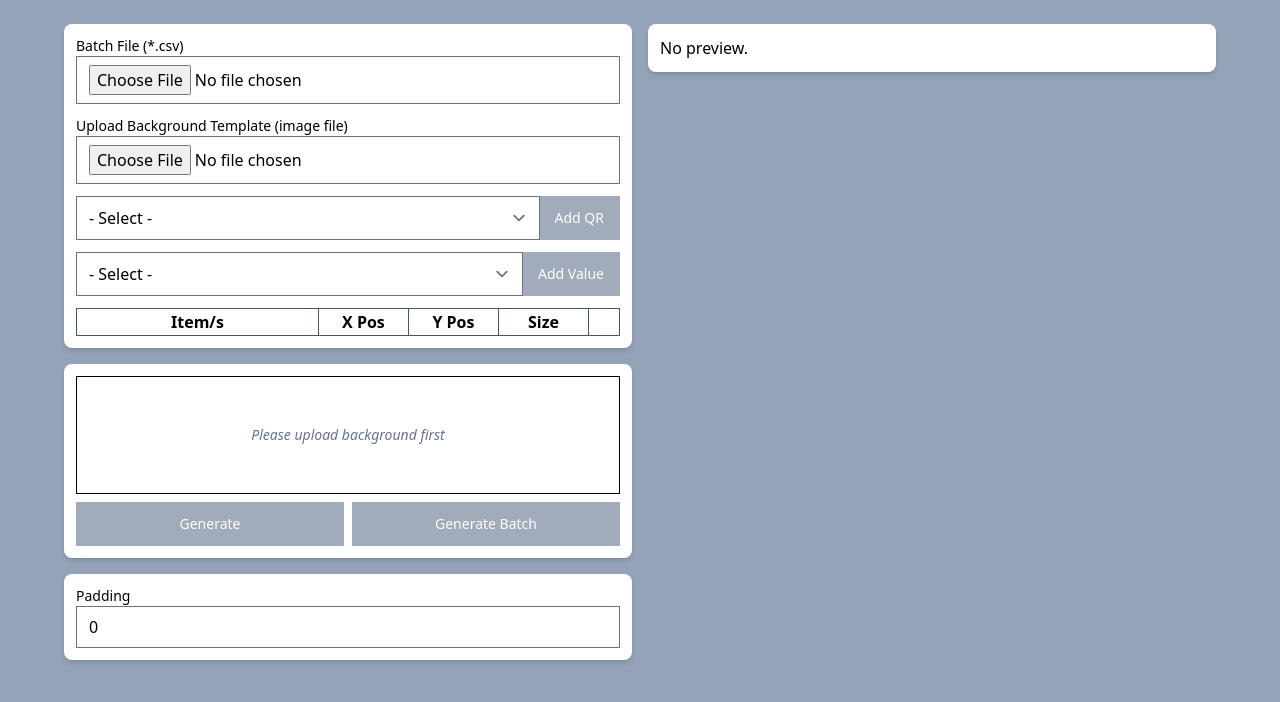
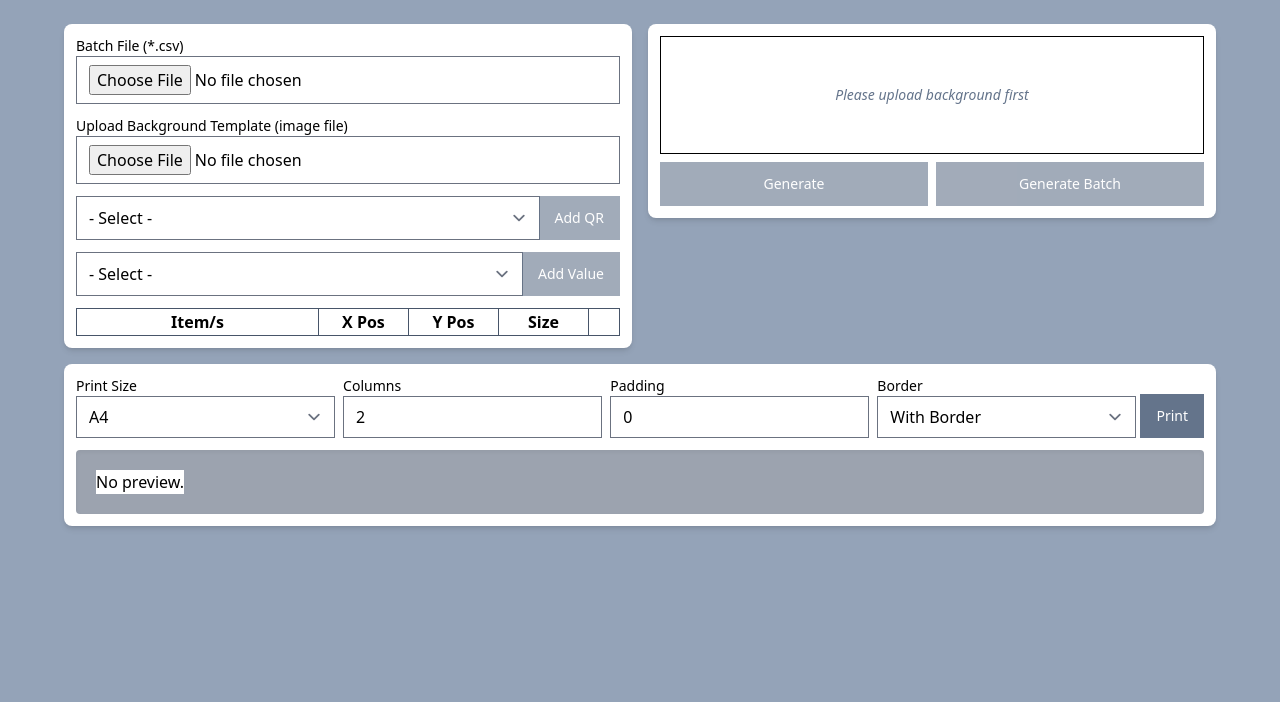
Before and after one commit to alsapalat/asset-tag-ui, a React (Vite) app: page / in a window 1280 px wide. Shown: the top 702 px of the page. Built offline with nearby package versions, Linux system fonts and the light colour scheme.

Commit message:
feat: print

```diff
--- a/src/index.css
+++ b/src/index.css
@@ -14,3 +14,14 @@
 .btn {
   @apply bg-slate-500 text-white text-sm whitespace-nowrap px-4 py-3 disabled:opacity-60
 }
+
+.print-ref {
+  display: block;
+}
+
+@media print {
+  .print-block {
+    break-inside: avoid;
+    page-break-inside: avoid;
+  }
+}
--- a/src/print-batcher/BatchForm.tsx
+++ b/src/print-batcher/BatchForm.tsx
@@ -1,4 +1,4 @@
-import { useEffect, useState } from 'react'
+import { useEffect, useRef, useState } from 'react'
 import AddVariable from './AddVariable';
 import { useBatchSelector, useBatchState } from './context';
 import csvToJson from './csvToJson';
@@ -48,6 +48,7 @@ function BatchForm({}: Props) {
     patch({ variables: variables.concat([{ id, type: 'VALUE', xPos: 0, yPos: 0, size: 12 }]) });
   }
   useEffect(() => {
+    if (true) return;
     patch({ columns: cols, values, background: bg });
   }, [cols, values, bg]);
   return (
--- a/src/print-batcher/GridForm.tsx
+++ b/src/print-batcher/GridForm.tsx
@@ -1,14 +1,36 @@
-import { useState } from 'react'
 import { IGridForm } from './types';
 
-type Props = {}
+type Props = {
+  form: IGridForm
+  setForm: React.Dispatch<React.SetStateAction<IGridForm>>
+}
 
-function GridForm({}: Props) {
-  const [form, setForm] = useState<IGridForm>({
-    padding: 0
-  });
+function GridForm({ form, setForm }: Props) {
   return (
-    <div className="space-y-3">
+    <div className="grid grid-cols-4 gap-2">
+      <label className="block text-sm">
+        Print Size
+        <select
+          className="form-select w-full"
+          onChange={(e) => setForm({ ...form, paper: e.target.value as ('A4' | 'LETTER') })}
+          title="Paper"
+          value={form.paper}
+
+        >
+          <option value="A4">A4</option>
+          <option value="LETTER">Letter</option>
+        </select>
+      </label>
+      <label className="block text-sm">
+        Columns
+        <input
+          className="form-input w-full"
+          type="number"
+          onChange={(e) => setForm({ ...form, columns: e.target.value })}
+          title="Columns"
+          value={form.columns}
+        />
+      </label>
       <label className="block text-sm">
         Padding
         <input
@@ -19,6 +41,19 @@ function GridForm({}: Props) {
           value={form.padding}
         />
       </label>
+      <label className="block text-sm">
+        Border
+        <select
+          className="form-select w-full"
+          onChange={(e) => setForm({ ...form, border: e.target.value as ('1' | '0') })}
+          title="Border"
+          value={form.border}
+
+        >
+          <option value="1">With Border</option>
+          <option value="0">Without Border</option>
+        </select>
+      </label>
     </div>
   )
 }
--- a/src/print-batcher/GridPreview.tsx
+++ b/src/print-batcher/GridPreview.tsx
@@ -1,20 +1,61 @@
-import React from 'react'
+import React, { useEffect, useRef, useState } from 'react'
 import { useBatchSelector } from './context'
+import GridForm from './GridForm'
+import { IGridForm } from './types';
 
 type Props = {}
 
+const MAP_PAPER_CLASS = {
+  A4: "w-[210mm] h-297mm",
+  LETTER: "w-[8.5in] h-[11in]",
+}
+
 function GridPreview({}: Props) {
+  const [form, setForm] = useState<IGridForm>({
+    paper: 'A4',
+    columns: 2,
+    padding: 0,
+    border: '1'
+  });
+  const printRef = useRef<any>(null);
   const output = useBatchSelector<Array<string>>((v: any) => v?.output || [])
+  const handlePrint = () => {
+    const mywindow = window.open('', 'PRINT', 'height=600,width=800');
+    if (!mywindow) return;
+    mywindow.document.write('<html><head><title>' + document.title  + '</title>');
+    mywindow.document.write(document.head.innerHTML);
+    mywindow.document.write('</head><body>');
+    mywindow.document.write(printRef.current.outerHTML);
+    mywindow.document.write('</body></html>');
+
+    mywindow.document.close(); // necessary for IE >= 10
+    mywindow.focus(); // necessary for IE >= 10*/
+
+    mywindow.print();
+    mywindow.close();
+
+    return true;
+  }
   return (
     <div>
-      <div className="grid grid-cols-2">
+      <div className="flex space-x-1">
+        <GridForm form={form} setForm={setForm} />
+        <div className="flex items-end">
+          <button className="btn" type="button" onClick={handlePrint}>Print</button>
+        </div>
+      </div>
+      <div className="p-5 bg-gray-400 rounded shadow-inner mt-3 overflow-auto">
+        <div ref={printRef} className="bg-white table">
           {output.length < 1 ? (
             <div>
               No preview.
             </div>
           ) : output.map((item, i) => (
-          <img src={item} key={i} alt={`image ${i}`} />
+            <div key={i} className={`inline-block print-block ${form.border === '1' ? 'border border-black ml-[-1px] mt-[-1px]' : ''}`} style={{ width: `${100 / +form.columns}%`, padding: `${form.padding}px` }}>
+              <img className="w-full" src={item} alt={`image ${i}`} />
+            </div>
           ))}
+        </div>
       </div>
     </div>
   )
--- a/src/print-batcher/Preview.tsx
+++ b/src/print-batcher/Preview.tsx
@@ -102,7 +102,6 @@ const wait = (t: number) => new Promise((r) => setTimeout(r, t));
 function Preview({}: Props) {
   const values = useBatchSelector<Array<any>>((v) => v?.values || []);
   const variables = useBatchSelector<IVariable[]>((v) => v?.variables || []);
-  console.log(variables);
   const bg = useBatchSelector<string>((v) => v?.background);
 
   const [index, setIndex] = useState(0);
--- a/src/print-batcher/context.tsx
+++ b/src/print-batcher/context.tsx
@@ -1,4 +1,5 @@
 import React, { useCallback, useContext, useMemo, useState } from "react";
+import usePersistState from "./usePersistState";
 
 export const BatchContext = React.createContext<any>(null);
 
@@ -24,7 +25,8 @@ function useBatchSelector<T>(selector: (v: any) => T) {
 }
 
 const Provider = ({ children }: IProps) => {
-  const [state, setState] = useState<any>({});
+  // const [state, setState] = useState<any>({});
+  const [state, setState] = usePersistState<any>('temp', {});
   return (
     <BatchContext.Provider value={{ state, setState }}>
       {children}
--- a/src/print-batcher/index.tsx
+++ b/src/print-batcher/index.tsx
@@ -8,16 +8,17 @@ type Props = {}
 
 function PrintBatcher({}: Props) {
   return (
-    <div className="grid grid-cols-2 gap-4">
+    <>
+      <div className="grid grid-cols-2 gap-4 mb-4">
         <div className="space-y-4">
           <div className="card">
             <BatchForm />
           </div>
+        </div>
+        <div className="space-y-4">
           <div className="card">
             <Preview />
           </div>
-        <div className="card">
-          <GridForm />
         </div>
       </div>
       <div className="space-y-4">
@@ -25,7 +26,7 @@ function PrintBatcher({}: Props) {
           <GridPreview />
         </div>
       </div>
-    </div>
+    </>
   )
 }
 
--- a/src/print-batcher/types.tsx
+++ b/src/print-batcher/types.tsx
@@ -7,5 +7,8 @@ export interface IVariable {
 }
 
 export interface IGridForm {
+  paper: 'A4' | 'LETTER'
+  columns: number | string
   padding: number | string
+  border: '1' | '0'
 }
--- /dev/null
+++ b/src/print-batcher/usePersistState.tsx
@@ -0,0 +1,63 @@
+import { useCallback, useRef, useState } from 'react'
+
+export const storage = {
+  get: (key: string, value: any) => {
+    try {
+      const l1 = JSON.parse(sessionStorage.getItem(key) ?? '')
+      return typeof l1 === 'string' ? JSON.parse(l1) : l1 || value
+    } catch (err) {
+      return value
+    }
+  },
+  set: (key: string, newValue: any) => {
+    sessionStorage.setItem(key, JSON.stringify(newValue))
+  },
+  remove: (key: string) => {
+    sessionStorage.removeItem(key)
+  }
+}
+
+function deepEquals(object1: any, object2: any) {
+  const keys1 = Object.keys(object1);
+  const keys2 = Object.keys(object2);
+  if (keys1.length !== keys2.length) {
+    return false;
+  }
+  for (const key of keys1) {
+    const val1 = object1[key];
+    const val2 = object2[key];
+    const areObjects = isObject(val1) && isObject(val2);
+    if (
+      areObjects && !deepEquals(val1, val2) ||
+      !areObjects && val1 !== val2
+    ) {
+      return false;
+    }
+  }
+  return true;
+}
+
+function isObject(object: Object) {
+  return object != null && typeof object === 'object';
+}
+
+function usePersistState<T>(key: string, defaultValue: T) {
+  const [state, setState] = useState(storage.get(key, defaultValue))
+  const currentValue = useRef(storage.get(key, defaultValue))
+  const setter = useCallback(
+    (newValue: any) => {
+      const v =
+        typeof newValue === 'function'
+          ? newValue(currentValue?.current)
+          : newValue
+      if (deepEquals(v, currentValue?.current)) return
+      storage.set(key, JSON.stringify(v))
+      currentValue.current = v
+      setState(newValue)
+    },
+    [key]
+  )
+  return [state, setter]
+}
+
+export default usePersistState;
```
Lines whose indentation alone changed are shown as unchanged.
